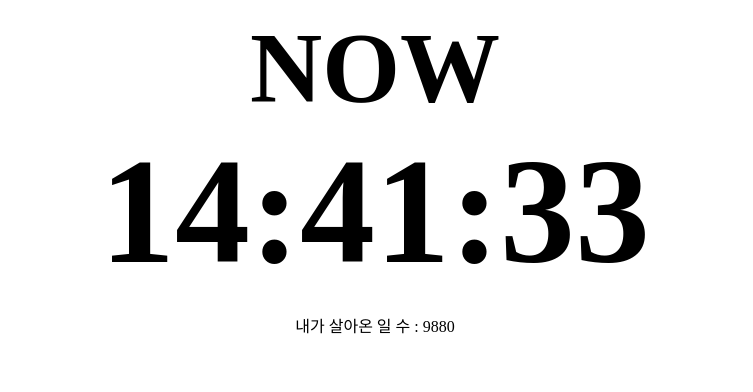
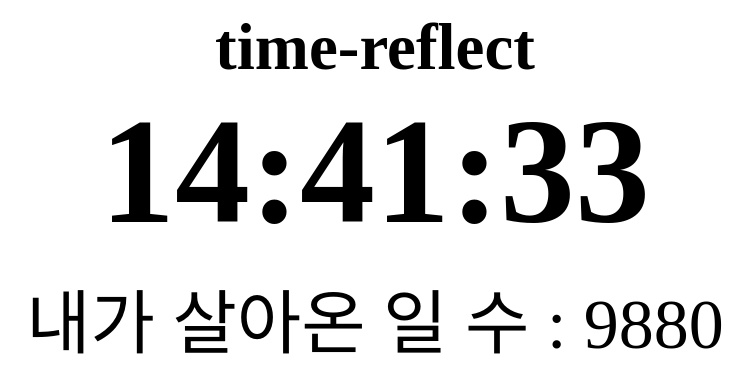
Before and after one commit to gyheo/time-reflect, a plain HTML site: page index.html in a window 1280 px wide. Shown: the whole page, without its empty margins (265-1018 px from the left). Drawn offline with Linux system fonts and the light colour scheme.

Commit message:
Edit HTML & CSS

```diff
--- a/index.html
+++ b/index.html
@@ -8,7 +8,7 @@
 </head>
 <body>
     <div class='time-container'>
-        <h2>NOW</h2>
+        <h2>time-reflect</h2>
         <h1>00:00:00</h1>
         <p>days</p>
     </div>
--- a/time.css
+++ b/time.css
@@ -1,5 +1,5 @@
 .time-container h2 {
-    font-size: 100px;
+    font-size: 65px;
     text-align: center;
     margin-top: 10px;
     margin-bottom: 0px;
@@ -12,5 +12,7 @@
 }
 
 .time-container p {
+    font-size: 70px;
     text-align: center;
+    margin-top: 10px;
 }
```
